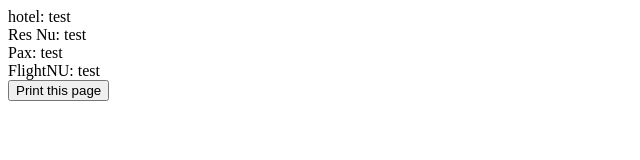
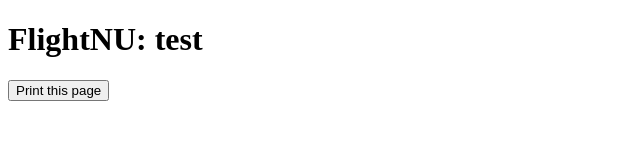
Before and after one commit to iliasmerk/testprint, a plain HTML site: page index.html in a window 1280 px wide. Shown: the whole page, without its empty margins (0-640 px from the left). Drawn offline with Linux system fonts and the light colour scheme.

Commit message:
Update index.html

```diff
--- a/index.html
+++ b/index.html
@@ -2,10 +2,7 @@
 <html>
 <body>
 
-<div><span>hotel: </span><span>test</span></div>
-<div><span>Res Nu: </span><span>test</span></div>
-<div><span>Pax: </span><span>test</span></div>
-<div><span>FlightNU: </span><span>test</span></div>
+ <h1>FlightNU: test</h1>
 <button onclick="window.print()">Print this page</button>
 <script>
  document.addEventListener("DOMContentLoaded", function(event) {
```
